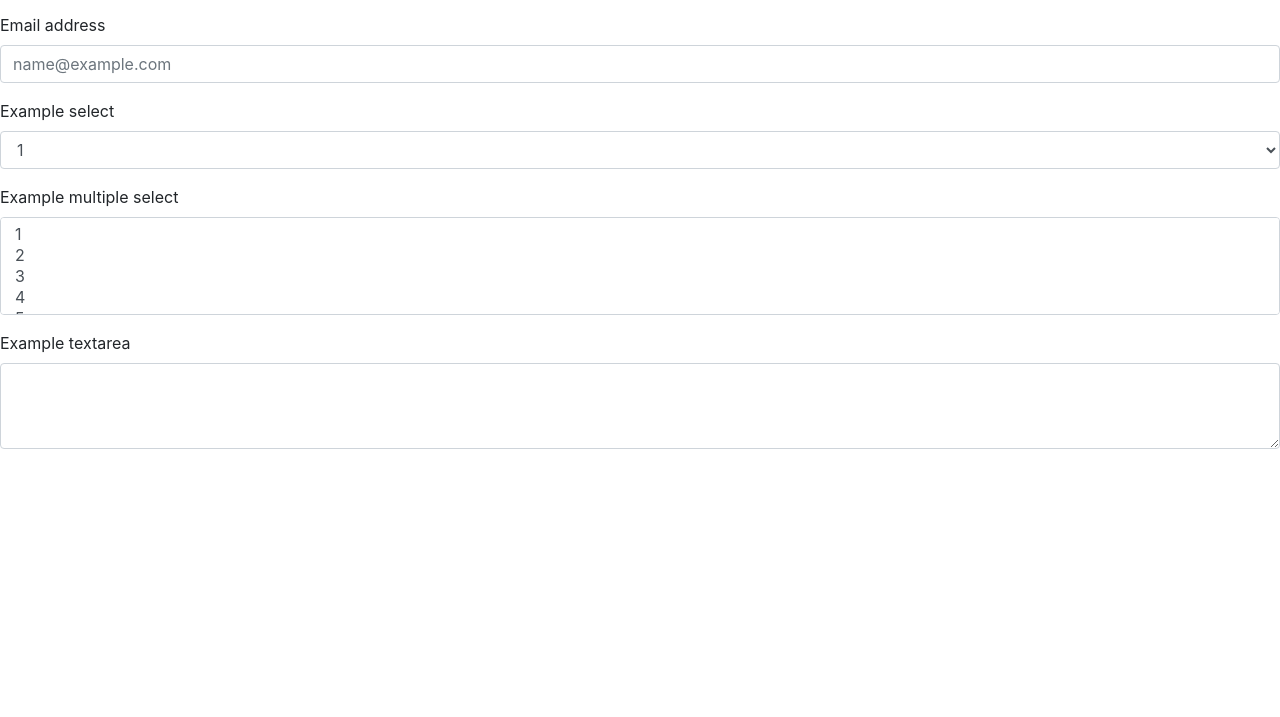
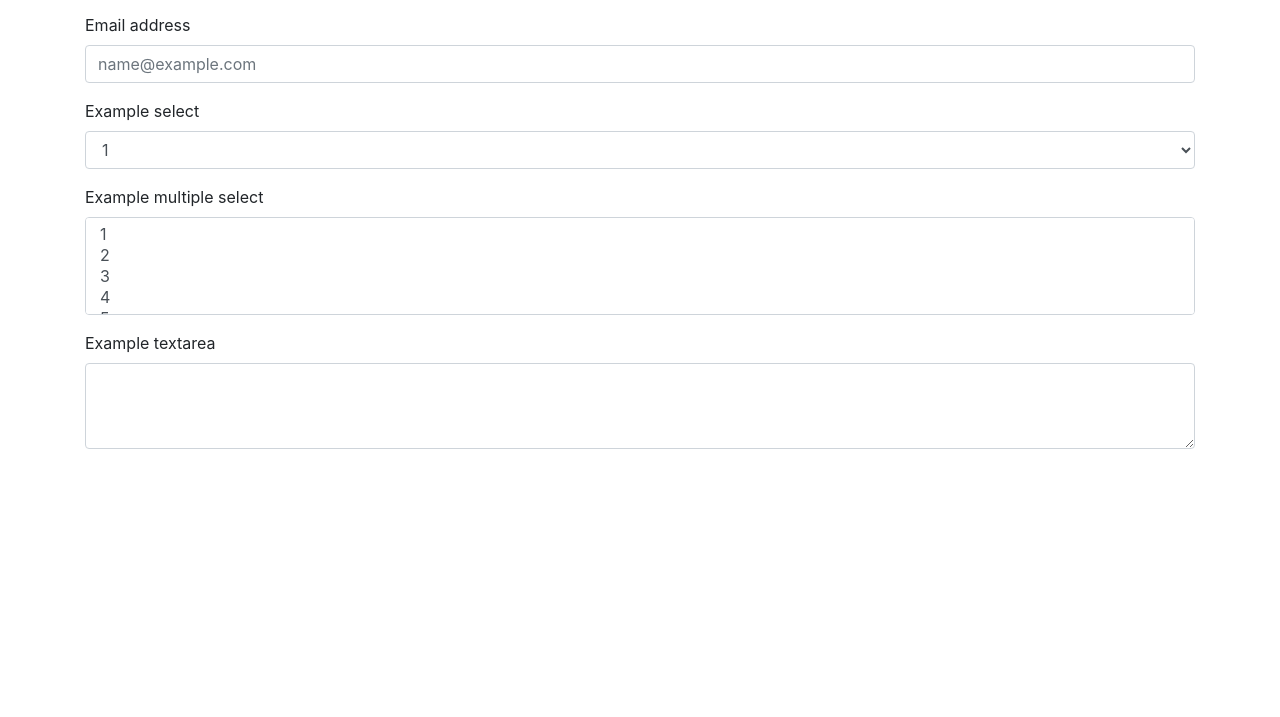
Before and after one commit to zt-1552/project_first, a website: page app/index.html in a window 1280 px wide. Shown: the part 83-800 px from the top of the page. Drawn offline with nearby package versions, Linux system fonts and the light colour scheme.

Commit message:
first-com-bott-form-2

```diff
--- a/app/index.html
+++ b/app/index.html
@@ -8,7 +8,7 @@
   <link rel="stylesheet" href="https://stackpath.bootstrapcdn.com/bootstrap/4.3.1/css/bootstrap.min.css" integrity="sha384-ggOyR0iXCbMQv3Xipma34MD+dH/1fQ784/j6cY/iJTQUOhcWr7x9JvoRxT2MZw1T" crossorigin="anonymous">
 </head>
 <body>
-  <div class="container"></div>
+  <div class="container">
   <h1>Это первая страница, которую я отправляю в GIT</h1>
 <p>Это первый абзац</p>
 <form>
@@ -41,5 +41,6 @@
     <textarea class="form-control" id="exampleFormControlTextarea1" rows="3"></textarea>
   </div>
 </form>
+</div>
 </body>
 </html>
```
Also changed, not shown: public/index.html (+2 -1 lines).
